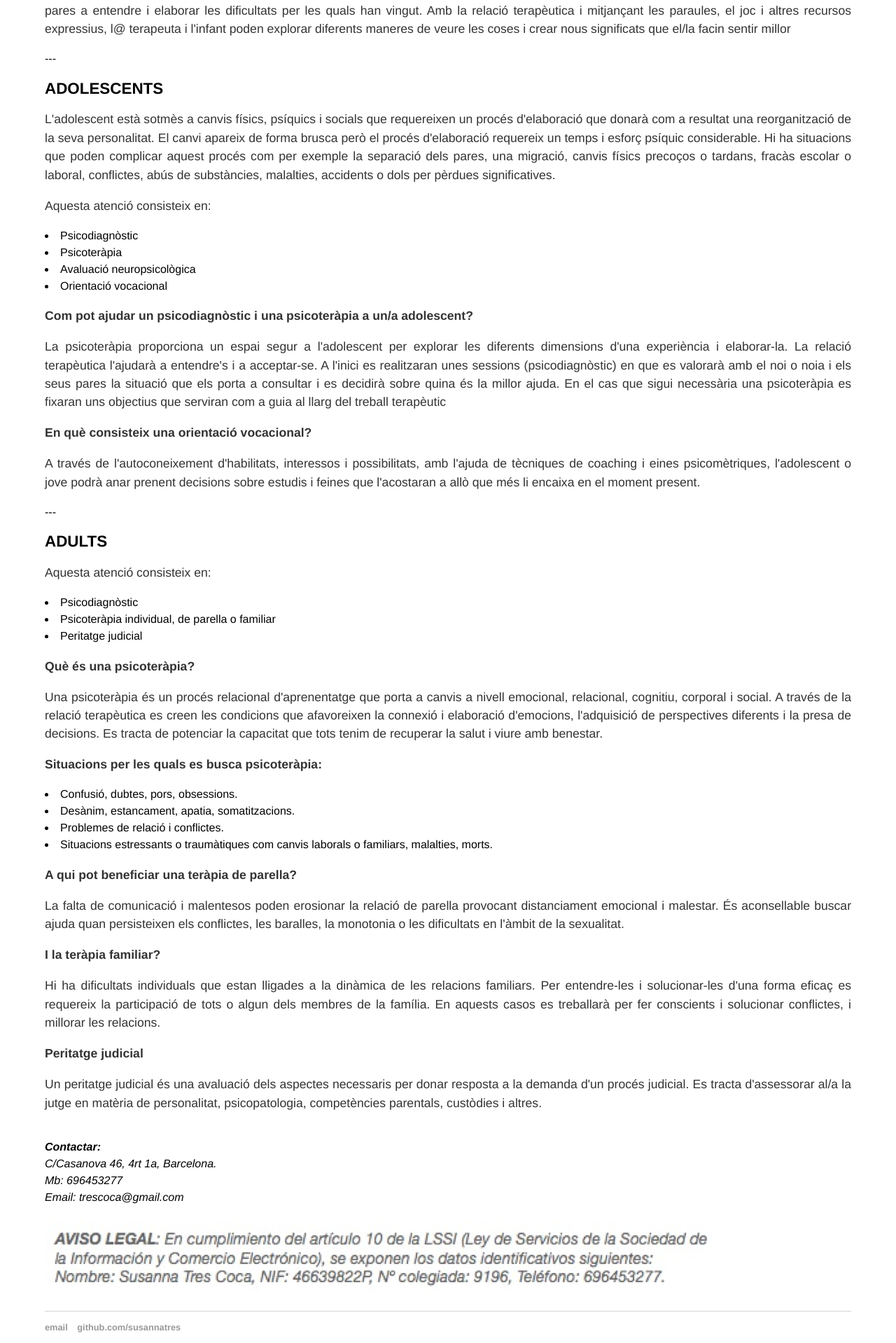
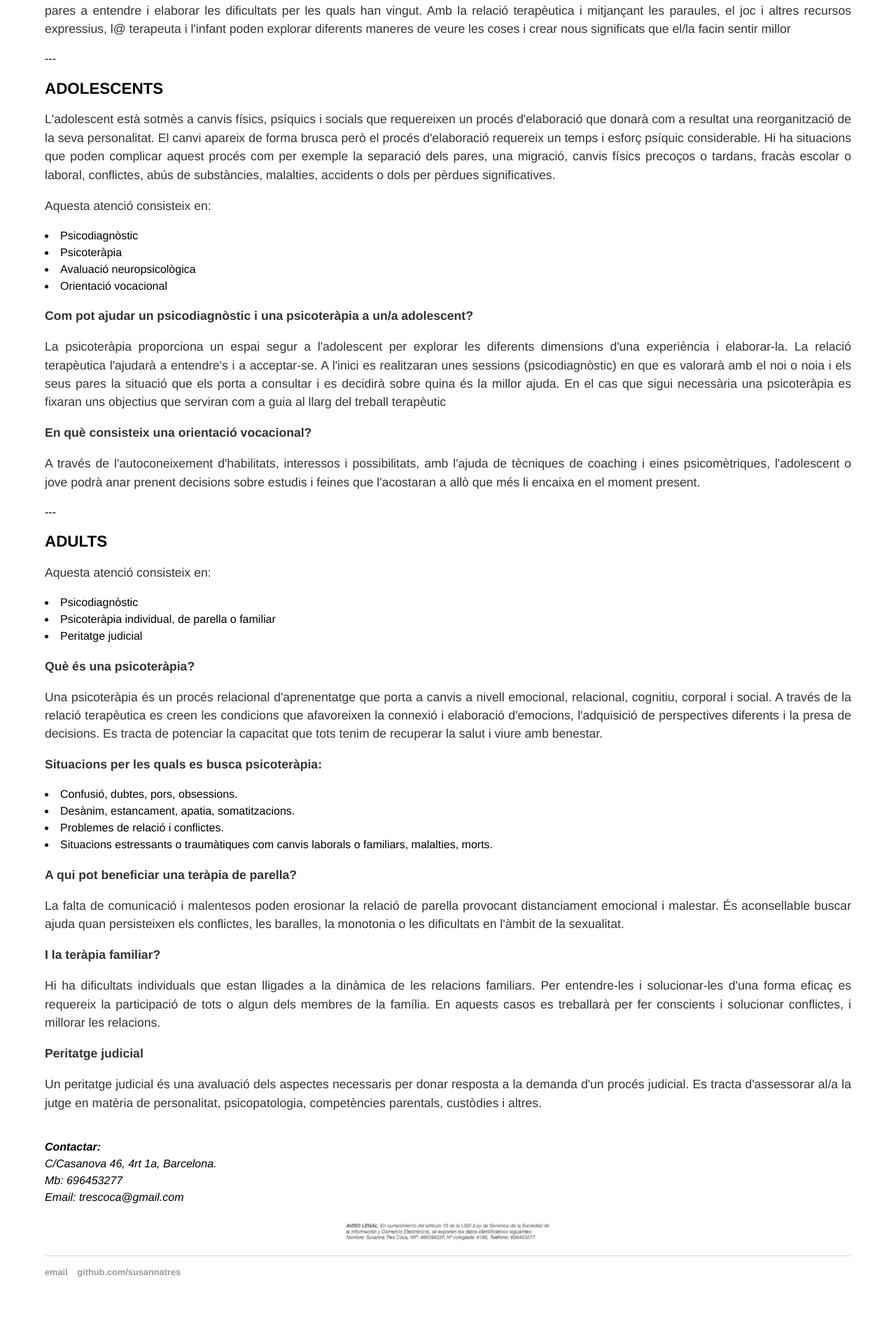
Before and after one commit to susannatres/susannatres.github.io, a Jekyll site: the page built from atencio/index.html, in a window 1280 px wide. Shown: the part 1984-3903 px from the top of the page at 70% size. Built offline with Jekyll 4.4.1, drawn with Linux system fonts in a browser that asks for light colours; after the commit the page ends 3824 px from its top, so only the background shows below that.

Commit message:
update avis legal

```diff
--- a/atencio/index.html
+++ b/atencio/index.html
@@ -142,6 +142,6 @@ C/Casanova 46, 4rt 1a, Barcelona.<br>
 <span class="obfuscate">Mb: 696453277</span><br>
 <span class="obfuscate">Email: trescoca@gmail.com</span>
 </address>
-<img style="display: inline;" alt ="" src="../images/avis_legal.png" height=10%/>
+<img src="../images/avis_legal.png" style="width:300px"/>
 
 </div>
```
